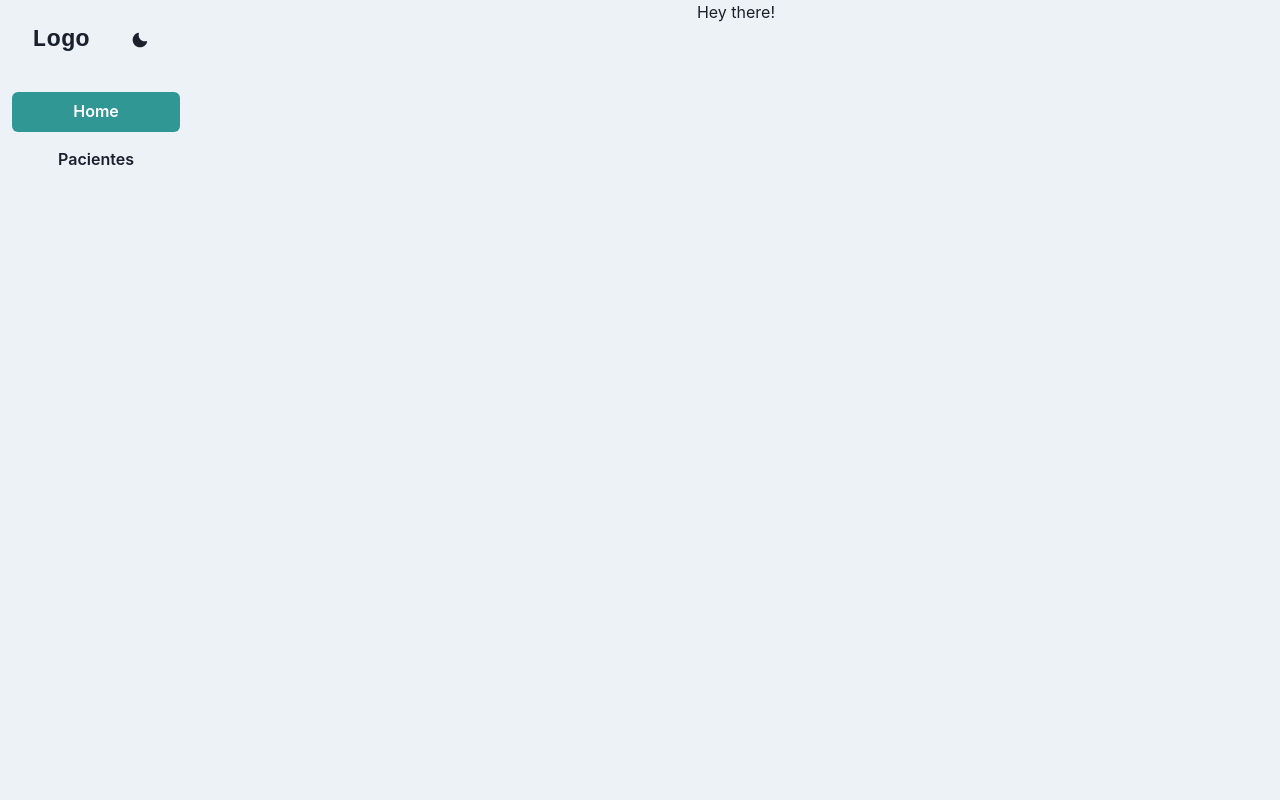
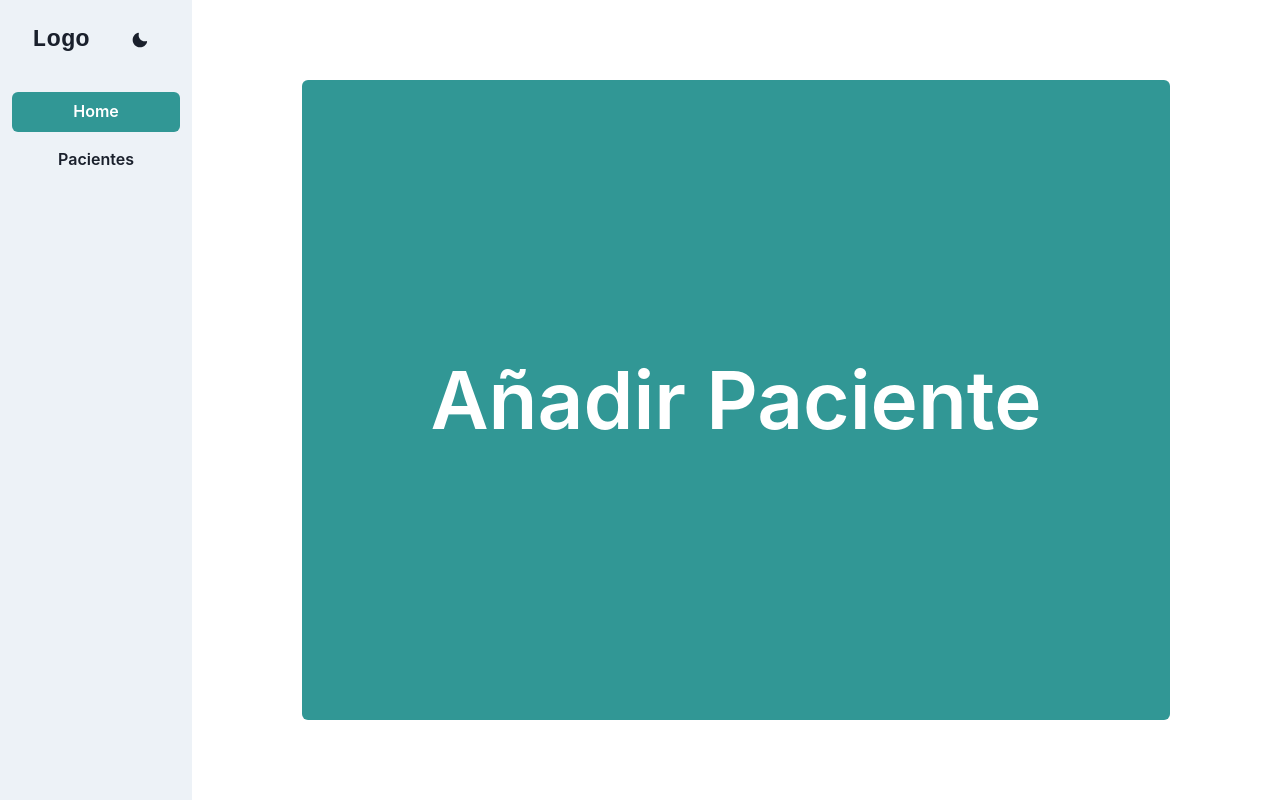
Before and after one commit to fmaggi/vetfrontend, a React (Create React App) app: page / in a window 1280 px wide. Built offline with nearby package versions, Linux system fonts and the light colour scheme.

Commit message:
Frontend updates

```diff
--- a/src/App.tsx
+++ b/src/App.tsx
@@ -1,8 +1,10 @@
 import React from 'react';
 
-import Root from './routes/Root'
+import Root from './routes/Root';
 import LabTests, { action as savePdf, loader as loadPatient } from './routes/LabTests';
 import Patients, { loader as loadPatients} from './routes/Patients';
+import Home, {} from './routes/Home';
+import Error from './routes/Error';
 
 import { createBrowserRouter, RouterProvider } from "react-router-dom";
 
@@ -12,10 +14,11 @@ const router = createBrowserRouter([
   {
     path: "/",
     element: <Root />,
+    errorElement: <Error />,
     children: [
       {
         index: true,
-        element: <h1>Hey there!</h1>
+        element: <Home />,
       },
       {
         path: 'labs/:patient',
--- a/src/components/TestForm.tsx
+++ b/src/components/TestForm.tsx
@@ -51,7 +51,7 @@ export default function TestForm({ test, patient, width }: TestFormProps) {
                 })
             }
 
-                <Button type='submit' size='lg' colorScheme='blue'>Listo</Button>
+                <Button type='submit' size='lg' colorScheme='blue'>Generar PDF</Button>
             </VStack>
         </Form>
         </Box>
--- a/src/data/tests.tsx
+++ b/src/data/tests.tsx
@@ -43,13 +43,12 @@ export class Test {
             }
 
             testResults.push(res);
+        })
 
-            if (this.calculateRelativeFields !== undefined) {
-                const relatives = this.calculateRelativeFields(results, patientType);
-                testResults.push(...relatives);
-            }
-
-        })
+        if (this.calculateRelativeFields !== undefined) {
+            const relatives = this.calculateRelativeFields(results, patientType);
+            testResults.push(...relatives);
+        }
 
         return [testResults, errors];
     }
@@ -119,6 +118,7 @@ const hematologia = new Test('Hematología', [
     }
 ]);
 
+
 const tests: Test[] = [
     quimica, hematologia
 ]
--- /dev/null
+++ b/src/hooks/window.tsx
@@ -0,0 +1,33 @@
+import {useState, useEffect} from 'react'
+
+
+type WindowSize = {
+    w: number,
+    h: number
+};
+
+function getWindowSize(): WindowSize {
+    const winSize: WindowSize = {
+        w: window.innerWidth,
+        h: window.innerHeight
+    };
+    return winSize;
+}
+
+export function useWindowSize() : WindowSize {
+    const [winSize, setWinSize] = useState(getWindowSize());
+
+    useEffect(() => {
+        const resize = () => {
+            setWinSize(getWindowSize());
+        }
+
+        window.addEventListener('resize', resize);
+
+        return ()=> {
+            window.removeEventListener('resize', resize)
+        }
+    }, []);
+
+    return winSize;
+}
--- /dev/null
+++ b/src/routes/Error.tsx
@@ -0,0 +1,23 @@
+import {Navigate, useNavigate, useRouteError} from "react-router-dom";
+import {Button, Center, Flex, Heading, VStack} from "@chakra-ui/react";
+import {useWindowSize} from "../hooks/window";
+
+export default function ErrorPage() {
+    const error = useRouteError();
+    console.error(error);
+
+    const navigate = useNavigate();
+
+    const winSize = useWindowSize();
+    return (
+        <Center h={winSize.h}>
+            <Flex direction='column' align='center'>
+                <VStack spacing={10}>
+                    <Heading fontSize='100px'>🚧 En construccion 👷‍♂</Heading>
+
+                    <Button w='50%' colorScheme='teal' onClick={()=>navigate(-1)}>Volver</Button>
+                </VStack>
+            </Flex>
+        </Center>
+    );
+}
--- /dev/null
+++ b/src/routes/Home.tsx
@@ -0,0 +1,21 @@
+import { Form } from 'react-router-dom'
+
+
+
+import {
+    Button,
+    Center,
+    useColorModeValue
+} from '@chakra-ui/react'
+import {useWindowSize} from "../hooks/window";
+
+export default function Home() {
+    const winSize = useWindowSize();
+    return (
+        <Center h={winSize.h} w='100%' bg={useColorModeValue('white', 'gray.700')}>
+            <Form method='post' action={'/createPatient'}>
+                 <Button px={winSize.w / 10} py={winSize.h / 10} type='submit' fontSize={winSize.h / 10} colorScheme={useColorModeValue('teal', 'purple')}>Añadir Paciente</Button>
+            </Form>
+        </Center>
+    )
+}
--- a/src/routes/LabTests.tsx
+++ b/src/routes/LabTests.tsx
@@ -18,6 +18,7 @@ import {
     useColorModeValue
 } from '@chakra-ui/react'
 import saveTestToPDF from '../utils/saveTestToPdf';
+import {useWindowSize} from "../hooks/window";
 
 interface ActionLoaderProps {
     request?: any,
@@ -44,8 +45,9 @@ export async function action({ request }: ActionLoaderProps) {
 
 export default function LabTests() {
     const patient = useLoaderData() as string;
+    const winSize = useWindowSize();
     return (
-        <Box w='100%' h='100%' shadow='none' bg={useColorModeValue('white', 'gray.700')} px={5}>
+        <Box w='100%' height={winSize.h} shadow='none' bg={useColorModeValue('white', 'gray.700')} px={5}>
             <Box m={2}>
                 <Heading as='h6'>{patient}</Heading>
             </Box>
--- a/src/routes/Root.tsx
+++ b/src/routes/Root.tsx
@@ -4,10 +4,12 @@ import { Box, Flex, useColorModeValue, Center } from "@chakra-ui/react"
 
 import Sidebar from '../components/sidebar'
 import { Outlet } from "react-router-dom"
+import {useWindowSize} from "../hooks/window";
 
 export default function Root() {
+    const winSize = useWindowSize();
     return (
-        <Box w='full' bg={useColorModeValue('gray.100', 'gray.800')}>
+        <Box w={winSize.w} h={winSize.h} bg={useColorModeValue('gray.100', 'gray.800')}>
             <Box display={{ md: 'flex' }}>
                 <Sidebar />
                 <Box flex='1' minW='0'>
```
